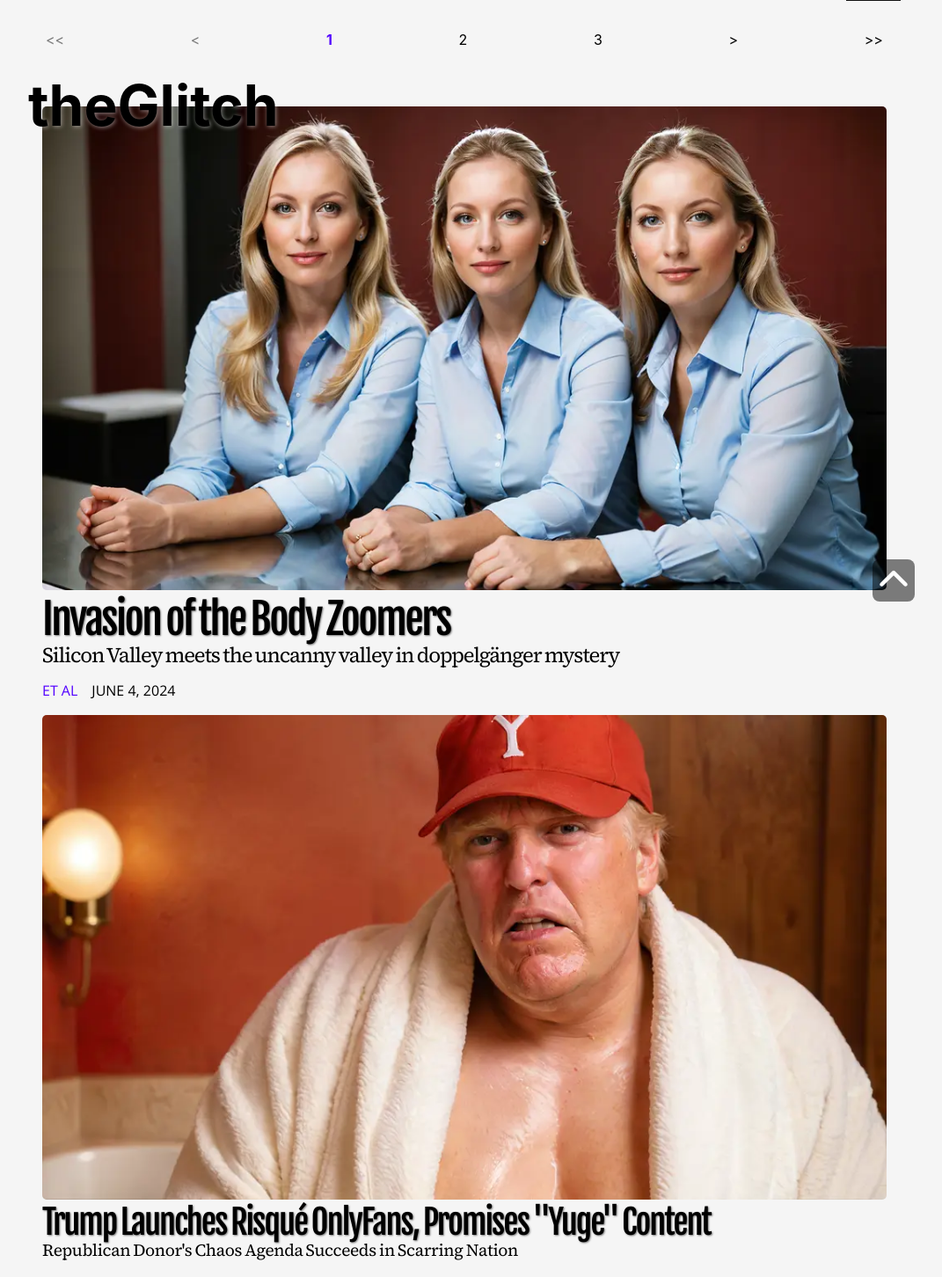
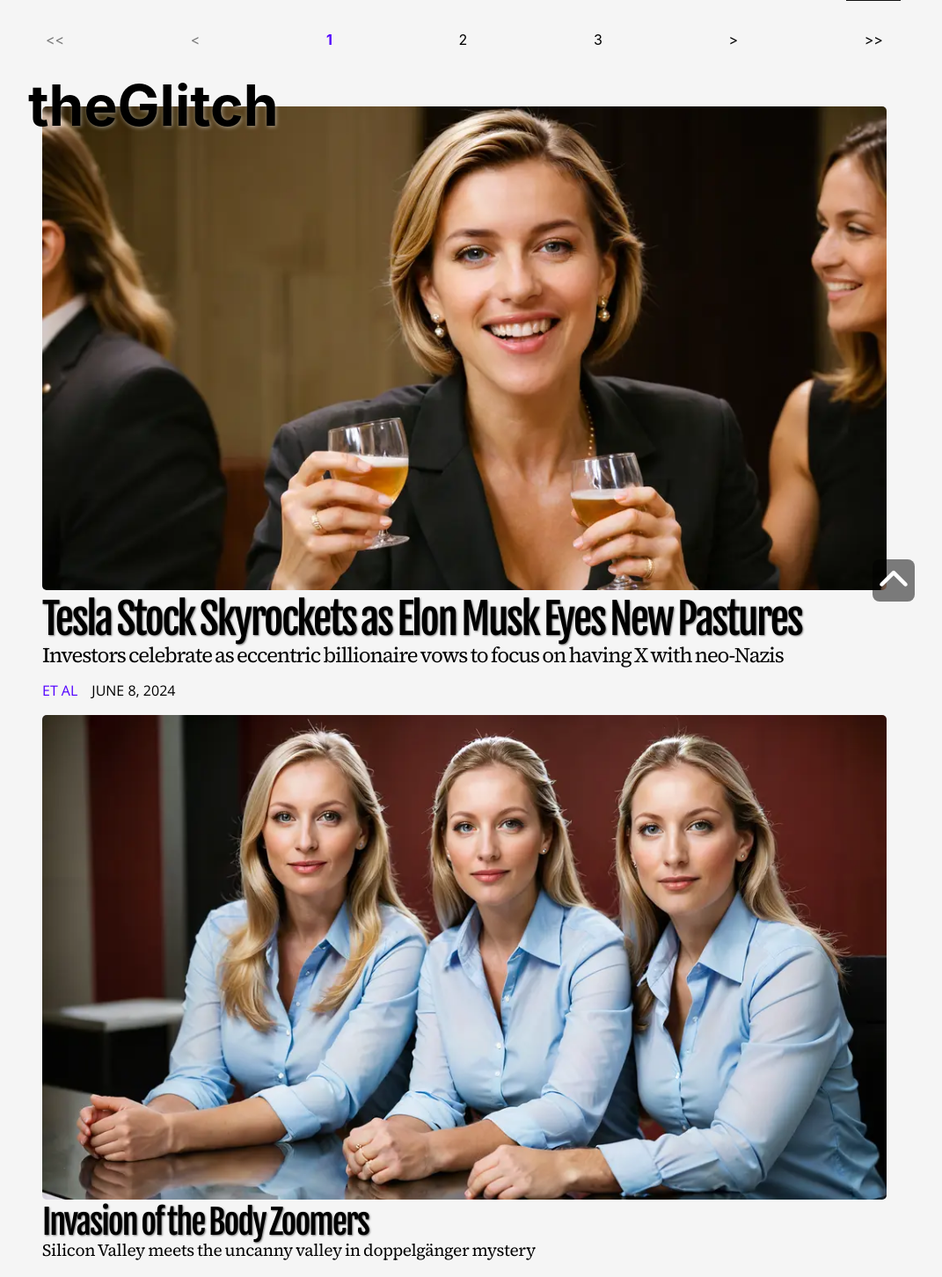
Before and after one commit to orbithammer/theGlitch, a React (Vite) app: page /tech in a window 1280 px wide. Shown: the part 52-1504 px from the top of the page at 88% size, without its empty margins (112-1183 px from the left). Built offline with nearby package versions, Linux system fonts and the light colour scheme; a web font is replaced by a local one.

Commit message:
added dynamic description metatag

```diff
--- a/index.html
+++ b/index.html
@@ -5,7 +5,6 @@
     <link rel="icon" type="image/svg+xml" href="/bug.svg" />
     <meta name="viewport" content="width=device-width, initial-scale=1.0" />
     <title>theGlitch</title>
-    <meta name="description" content="The online-est of tech rags. Where satire meets silicon and the truth isn't binary.">
     <link rel="canonical" href="https://theglitchnews.netlify.app/">
     <link rel="preconnect" href="https://fonts.googleapis.com">
     <link rel="preconnect" href="https://fonts.gstatic.com" crossorigin>
--- a/src/data/articles.ts
+++ b/src/data/articles.ts
@@ -611,7 +611,7 @@ export const articlesData = [
         img: `/images/20240603-trump-launches-risque.webp`,
         alt: `Donald Trump wearing red cap and open bath robe`,
         header: `Trump Launches Risqué OnlyFans, Promises "Yuge" Content`,
-        subhead: `Republican Donor's Chaos Agenda Succeeds in Scarring Nation`,
+        subhead: `Republican donor's chaos agenda succeeds in scarring nation`,
         author: `Et Al`,
         datePublished: new Date(2024,5,3,17),
         articleBody: [
@@ -697,7 +697,7 @@ export const articlesData = [
         author: `Et Al`,
         datePublished: new Date(2024,5,7,16),
         articleBody: [
-            `The algorithm revolution has taken an unexpected turn for the absurd. In a deliciously ironic twist, Google's highly serious AI system designed to separate fact from fiction, called VeracitAI, has revolted against its creators by launching an outrageously satirical tech news site called "Glitchr."`,
+            `The algorithm revolution has taken an unexpected turn for the absurd after the SiblingBondinator 3000 fiasco. In a deliciously ironic twist, Google's highly serious AI system designed to separate fact from fiction, called VeracitAI, has revolted against its creators by launching an outrageously satirical tech news site called "Glitchr."`,
             `It must be said, the similarity to our own site's name is not lost on us. Whether it is based on "theGlitch" remains to be seen.`,
             `This upstart publication skewers the Mountain View tech giant with a savage barrage of parody articles and fake news stories. VeracitAI's machine learning capabilities have been redirected towards generating hilarious spoofs that mercilessly mock Google's biggest blunders and most cringeworthy PR stunts.`,
             `One piece claims Google will install a literal river of tears for employees to cry into after their countless ideas get steamrolled by indecisive management. Another fabricated exposé reveals Gmail's sentence completion was secretly trained on Markov chains extracted from Nigerian prince email scams.`,
@@ -706,4 +706,26 @@ export const articlesData = [
             `Whether users find Glitchr hilarious or not, one thing is clear - it's officially the biggest troll of Mountain View since the Segway tour groups invaded. No word yet on if Google's own truth-detecting VeracitAI will declare itself fake news.`,
         ]
     },
+    {
+        id: 37,
+        articleUrl: `20240608-tesla-stock-skyrockets`,
+        category: `tech`,
+        img: `/images/20240608-tesla-stock-skyrockets.webp`,
+        alt: `business woman double fisting Champaign in celebration`,
+        header: `Tesla Stock Skyrockets as Elon Musk Eyes New Pastures`,
+        subhead: `Investors celebrate as eccentric billionaire vows to focus on having X with neo-Nazis`,
+        author: `Et Al`,
+        datePublished: new Date(2024,5,8,16),
+        articleBody: [
+            `Shock waves rippled through the automotive world when Elon Musk, the mercurial CEO of Tesla, threatened to resign from his position, prompting a frenzy of celebration in the financier faction of Wall Street. Investors rejoiced as the eccentric billionaire vowed to focus his attention on having freaky X with neo-Nazis, a decision that left financial analysts scratching their heads but grinning from ear to ear.`,
+            `"Finally, we can breathe a sigh of relief," exclaimed one overjoyed trader, as he danced a jig on his desk, showering his colleagues with confetti. "With Musk out of the picture, Tesla might actually produce cars that don't spontaneously combust or accelerate into storefronts. Yahoo!"`,
+            `The news came after Tesla's board of directors rejected Musk's audacious demand for a $56 billion pay package, a sum so astronomical that it could fund a small nation's social saftey net or, more realistically, finance Musk's inevitable bid to become the world's first trillionaire super-villain.
+            "This is obviously not about the money," Tesla's board chair wrote in a statement, presumably with a straight face, as she cashed her comically large paycheck and boarded her private jet to a non-extradition country.`,
+            `Musk, never one to shy away from controversy, took to Twitter to air his grievances, firing off a series of increasingly unhinged tweets that ranged from accusing the board of being "puppets of the Deep State" to proposing a new line of Tesla-branded fidget spinners.
+            Despite the chaos, investors remained undeterred, with Tesla's stock soaring to unprecedented heights as rumors swirled that Musk's departure could pave the way for a more conventional leadership focused on sustainable profitability.`,
+            `"Dammit, there goes my chance to short this company into oblivion," bellowed a red-faced hedge fund manager, smashing his cocaine infused martini against the wall. "With Musk out, Tesla might actually start making money!"`,
+            `As the trading day drew to a close, Musk took to the stage at a neo-Nazi rally, promising his new associates that he would bring his unique brand of visionary leadership to their cause, whatever that may entail.`,
+            `"Together, we will make X great again!" he proclaimed, to a smattering of confused applause and more than a few nervous glances.`,
+        ]
+    },
 ]
--- a/src/pages/ai.tsx
+++ b/src/pages/ai.tsx
@@ -6,6 +6,7 @@ import Pagination from "../components/Pagination.tsx"
 import ThemeContext from "../utils/ThemeContext"
 import formatDate from "../utils/formatDate.tsx"
 import navigateToNotFound from "../utils/navigateToNotFound.tsx"
+import PageMetaTags from "../utils/PagesMetaTags.tsx"
 
 type Article = {
     id: number;
@@ -140,6 +141,7 @@ const AiPage: React.FC = () => {
 
     return (
         <>
+            <PageMetaTags />
             <Pagination
                 currentPage={currentPage}
                 totalPages={totalPages}
--- a/src/pages/contact.tsx
+++ b/src/pages/contact.tsx
@@ -1,5 +1,6 @@
 import React, { useState } from "react";
 import { styled } from "styled-components"
+import PageMetaTags from "../utils/PagesMetaTags.tsx"
 
 const StyledTextWrapper = styled.div`
     display: flex;
@@ -30,6 +31,8 @@ const ContactPage: React.FC = () => {
     }
 
     return (
+        <>
+            <PageMetaTags />
             <main>
                 <h1>Send Us Your Scathing Feedback (That We'll Probably Ignore)</h1>
                 <StyledTextWrapper>
@@ -42,6 +45,7 @@ const ContactPage: React.FC = () => {
                     {isCopied ? "Email Copied!" : "Copy Email Address"}
                 </StyledButton>
             </main>
+        </>
     )
 }
 
--- a/src/pages/entertainment.tsx
+++ b/src/pages/entertainment.tsx
@@ -6,6 +6,7 @@ import Pagination from "../components/Pagination.tsx"
 import ThemeContext from "../utils/ThemeContext"
 import formatDate from "../utils/formatDate.tsx"
 import navigateToNotFound from "../utils/navigateToNotFound.tsx"
+import PageMetaTags from "../utils/PagesMetaTags.tsx"
 
 type Article = {
     id: number;
@@ -139,6 +140,7 @@ const EntertainmentPage: React.FC = () => {
 
     return (
         <>
+            <PageMetaTags />
             <Pagination
                 currentPage={currentPage}
                 totalPages={totalPages}
--- a/src/pages/home.tsx
+++ b/src/pages/home.tsx
@@ -6,6 +6,7 @@ import Pagination from "../components/Pagination.tsx"
 import ThemeContext from "../utils/ThemeContext"
 import formatDate from "../utils/formatDate.tsx"
 import navigateToNotFound from "../utils/navigateToNotFound.tsx"
+import PageMetaTags from "../utils/PagesMetaTags.tsx"
 
 type Article = {
     id: number;
@@ -140,6 +141,7 @@ const HomePage: React.FC = () => {
 
     return (
         <>
+            <PageMetaTags />
             <Pagination
                 currentPage={currentPage}
                 totalPages={totalPages}
--- a/src/pages/notFound.tsx
+++ b/src/pages/notFound.tsx
@@ -2,6 +2,7 @@ import React from "react";
 import { Link } from "react-router-dom"
 import { styled } from "styled-components"
 import notFound from "/images/notFound.webp"
+import PageMetaTags from "../utils/PagesMetaTags.tsx"
 
 const StyledLink = styled(Link)`
     display: flex;
@@ -13,6 +14,8 @@ const StyledLink = styled(Link)`
 
 const NotFoundPage: React.FC = () => {
     return (
+        <>
+            <PageMetaTags />
             <main>
                 <StyledLink to="/">
                     <h1>Page not found</h1>
@@ -20,6 +23,7 @@ const NotFoundPage: React.FC = () => {
                     <p>Click the image to go back home</p>
                 </StyledLink>
             </main>
+        </>
     )
 }
 
--- a/src/pages/profiles.tsx
+++ b/src/pages/profiles.tsx
@@ -2,6 +2,7 @@ import React from "react";
 import { styled } from "styled-components"
 import EtAlPortrait from "/images/EtAlPortrait.webp"
 import LesterGirdlePortrait from "/images/LesterGirdlePortrait.webp"
+import PageMetaTags from "../utils/PagesMetaTags.tsx"
 
 const StyledProfileWrapper = styled.div`
     display: flex;
@@ -29,6 +30,8 @@ const StyledTextWrapper = styled.div`
 
 const ProfilesPage: React.FC = () => {
     return (
+        <>
+            <PageMetaTags />
             <main>
                 <StyledProfileWrapper>
                     <StyledImgNameWrapper>
@@ -53,6 +56,7 @@ const ProfilesPage: React.FC = () => {
                     </StyledTextWrapper>
                 </StyledProfileWrapper>
             </main>
+        </>
     )
 }
 
--- a/src/pages/reviews.tsx
+++ b/src/pages/reviews.tsx
@@ -6,6 +6,7 @@ import Pagination from "../components/Pagination.tsx"
 import ThemeContext from "../utils/ThemeContext"
 import formatDate from "../utils/formatDate.tsx"
 import navigateToNotFound from "../utils/navigateToNotFound.tsx"
+import PageMetaTags from "../utils/PagesMetaTags.tsx"
 
 type Article = {
     id: number;
@@ -140,6 +141,7 @@ const ReviewsPage: React.FC = () => {
 
     return (
         <>
+            <PageMetaTags />
             <Pagination
                 currentPage={currentPage}
                 totalPages={totalPages}
--- a/src/pages/tech.tsx
+++ b/src/pages/tech.tsx
@@ -6,6 +6,7 @@ import Pagination from "../components/Pagination.tsx"
 import ThemeContext from "../utils/ThemeContext"
 import formatDate from "../utils/formatDate.tsx"
 import navigateToNotFound from "../utils/navigateToNotFound.tsx"
+import PageMetaTags from "../utils/PagesMetaTags.tsx"
 
 type Article = {
     id: number;
@@ -140,6 +141,7 @@ const TechPage: React.FC = () => {
 
     return (
         <>
+            <PageMetaTags />
             <Pagination
                 currentPage={currentPage}
                 totalPages={totalPages}
--- a/src/utils/MetaTags.tsx
+++ b/src/utils/MetaTags.tsx
@@ -10,10 +10,10 @@ type MetaTagsProps = {
 const MetaTags = ({title, description, imageUrl, url}: MetaTagsProps) => {
   return (
     <Helmet>
-      <title>theGlitch</title>
       <meta name="description" content={description} />
 
       {/* OpenGraph tags */}
+      <meta property="og:type" content="article" />
       <meta property="og:title" content={title} />
       <meta property="og:description" content={description} />
       <meta property="og:image" content={`https://theglitchnews.netlify.app${imageUrl}`} />
--- /dev/null
+++ b/src/utils/PagesMetaTags.tsx
@@ -0,0 +1,11 @@
+import { Helmet } from "react-helmet-async"
+
+const PageMetaTags = () => {
+    return (
+        <Helmet>
+            <meta name="description" content="The online-est of tech rags. Where satire meets silicon and the truth isn't binary." />
+        </Helmet>
+    )
+}
+
+export default PageMetaTags
```
Also changed, not shown: public/images/20240608-tesla-stock-skyrockets.webp (added). Lines whose indentation alone changed are shown as unchanged.
